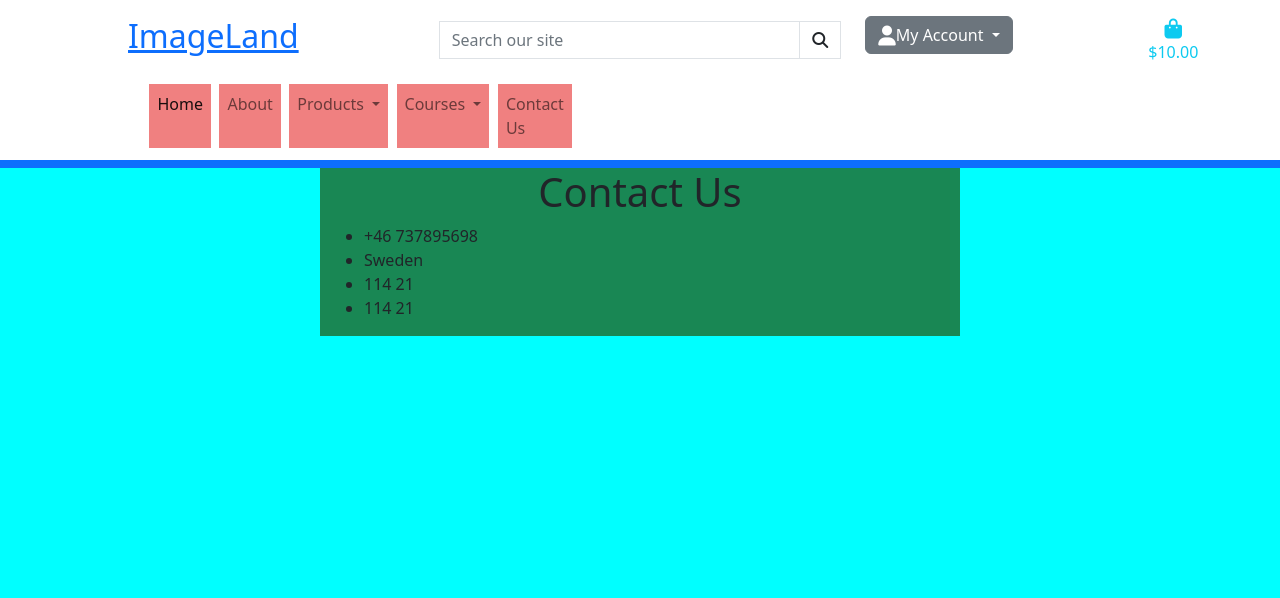
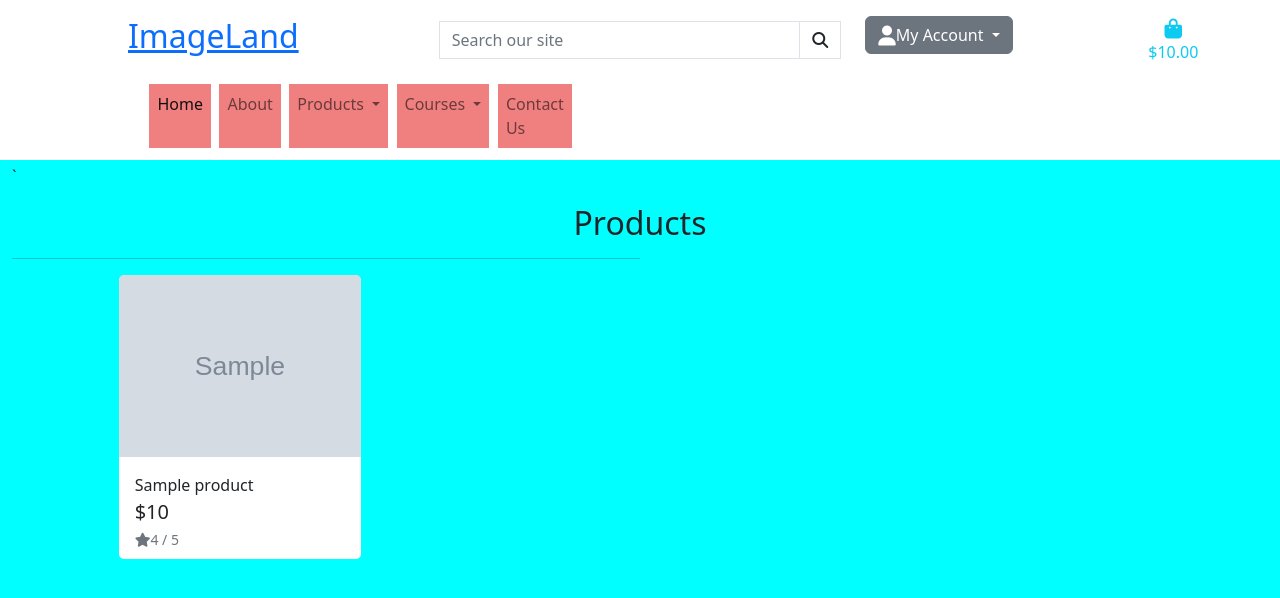
Before and after one commit to Anelairam/mile5, a Django app: template products/templates/products/products.html in a window 1280 px wide. Shown: the top 598 px of the page. Run offline with Django 4.2, Linux system fonts and the light colour scheme; the template is opened without the code that fills it: most values are stand-ins (such as "Sample title", 1, 10 or a date in 2020); grey boxes marked "Sample" are stand-in pictures; some libraries are stand-ins or nearby versions.

Commit message:
aADd product details functionality

```diff
--- a/products/templates/products/products.html
+++ b/products/templates/products/products.html
@@ -1,40 +1,71 @@
 {% extends "base.html" %}
 {% load static %}
 
-<!--page header content-->
-{% block page_header %}
-    <div class="container header_container">
+{% block content %}
+<!--Product page content-->
+    <div class="container-fluid header-spacing">`
         <div class="row">
-            <div class="col"></div>
+            <div class="col text-center mt-3">
+                <h2 class="logo-font">Products</h2>
+                <hr class="w-50 mb-1">
+            </div>
+        </div>
+        <div class="row">
+            <div class="product-container col-10 offset-1">
+                <div class="row mt-1 mb-2"></div>
+                <div class="row">
+                    {% for product in products %}
+                        <div class="col-sm-6 col-md-6 col-lg-4 col-xl-3">
+                            <div class="card h-100 border-0">
+                                {% if product.image %}
+                                <a href="{% url 'product_detail' product.id %}">
+                                    <img class="card-img-top img-fluid" src="{{ product.image.url }}" alt="{{ product.name }}">
+                                </a>
+                                {% else %}
+                                <a href="{% url 'product_detail' product.id %}">
+                                    <img class="card-img-top img-fluid" src="{{ MEDIA_URL }}noimage.png" alt="{{ product.name }}">
+                                </a>
+                                {% endif %}
+                                <div class="card-body pb-0">
+                                    <p class="mb-0">{{ product.name }}</p>
+                                </div>
+                                <div class="card-footer bg-white pt-0 border-0 text-left">
+                                    <div class="row">
+                                        <div class="col">
+                                            <p class="lead mb-0 text-left font-weight-bold">${{ product.price }}</p>
+                                            {% if product.rating %}
+                                                <small class="text-muted"><i class="fas fa-star mr-1"></i>{{ product.rating }} / 5</small>
+                                            {% else %}
+                                                <small class="text-muted">No Rating</small>
+                                            {% endif %}
+                                        </div>
+                                    </div>
+                                </div>
+                            </div>
+                        </div>
+                        {% if forloop.counter|divisibleby:1 %}
+                            <div class="col-12 d-sm-none mb-5">
+                                <hr>
+                            </div>
+                        {% endif %}
+                        {% if forloop.counter|divisibleby:2 %}
+                            <div class="col-12 d-none d-sm-block d-md-block d-lg-none mb-5">
+                                <hr>
+                            </div>
+                        {% endif %}
+                        {% if forloop.counter|divisibleby:3 %}
+                            <div class="col-12 d-none d-lg-block d-xl-none mb-5">
+                                <hr>
+                            </div>
+                        {% endif %}
+                        {% if forloop.counter|divisibleby:4 %}
+                            <div class="col-12 d-none d-xl-block mb-5">
+                                <hr>
+                            </div>
+                        {% endif %}
+                    {% endfor %}
+                </div>
+            </div>
         </div>
     </div>
 {% endblock %}
-
-{% block content %}
-<!--Main page content-->
-    <div class="row">
-        <div class="col bg-primary">
-            <h1 class="text-center bg-success">About</h1>
-            <p class="text-center">Lorem ipsum dolor sit amet, consectetur adipiscing elit.
-                Maecenas tincidunt nisi sit amet mi venenatis suscipit.
-                Lorem ipsum dolor sit amet, consectetur adipiscing elit.
-                In mollis, erat eget pellentesque efficitur, risus arcu varius felis,
-                sit amet venenatis odio tellus eu dolor. Fusce pellentesque purus a
-                risus rhoncus hendrerit non eu leo. Maecenas tempus volutpat enim,
-                tempor tincidunt ante fringilla nec. Ut auctor lectus quis purus elementum
-                suscipit. Curabitur a ornare est. Nam finibus vel sem quis maximus.
-            </p>
-        </div>
-    </div>
-    <div class="row  mx-auto w-50">
-        <div class="col bg-success">
-            <h1 class="text-center">Contact Us</h1>
-            <ul>
-                <li>+46 737895698</li>
-                <li>Sweden</li>
-                <li>114 21</li>
-                <li>114 21</li>
-            </ul>
-        </div>
-    </div>
-{% endblock %}
--- a/products/urls.py
+++ b/products/urls.py
@@ -4,4 +4,5 @@ from . import views
 
 urlpatterns = [
     path('', views.products, name='products'),
+    path('<product_id>', views.product_detail, name='product_detail'),
 ]
--- a/static/css/base.css
+++ b/static/css/base.css
@@ -5,7 +5,9 @@ html {
 body {
     background-color: aqua;
 }
-.main-navbar{
+
+.header-spacing {
+    padding-top: 164px;
 }
 
 .main-navbar li{
--- a/templates/base.html
+++ b/templates/base.html
@@ -116,7 +116,7 @@
                                     Products
                                     </a>
                                     <ul class="dropdown-menu" aria-labelledby="navbarDropdownMenuLink">
-                                    <li><a class="dropdown-item" href="#">Action</a></li>
+                                    <li><a class="dropdown-item" href="{% url 'products' %}">All Products</a></li>
                                     <li><a class="dropdown-item" href="#">Another action</a></li>
                                     <li><a class="dropdown-item" href="#">Something else here</a></li>
                                     </ul>
```
Also changed, not shown: home/templates/home/index.html (+1 -10 lines), products/templates/products/product_detail.html (added, +35 -0 lines), products/views.py (+21 -4 lines).
